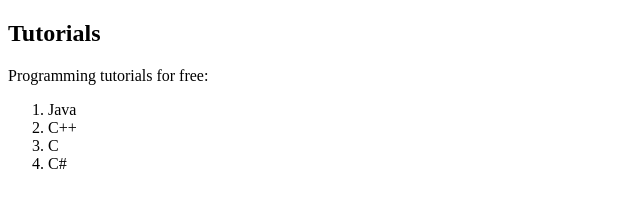
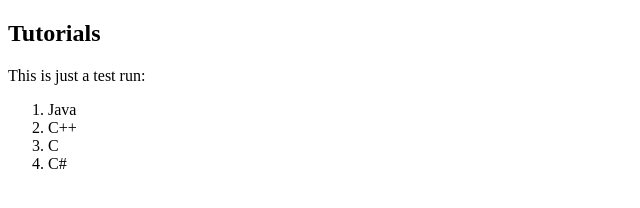
Before and after one commit to Aswinsnair008/code_deploy_test-, a plain HTML site: page index.html in a window 1280 px wide. Shown: the full height of the page, 0-640 px from the left. Drawn offline with Linux system fonts and the light colour scheme.

Commit message:
Update index.html

```diff
--- a/index.html
+++ b/index.html
@@ -1,11 +1,11 @@
 <!DOCTYPE html>
 <html>
 <head>
-<meta name="description" content="Learn for all free">
+<meta name="description" content="This is just a test">
 </head>
 <body>
 <h2>Tutorials</h2>
-<p>Programming tutorials for free:</p>
+<p>This is just a test run:</p>
 <ol>
    <li>Java</li>
    <li>C++</li>
```
